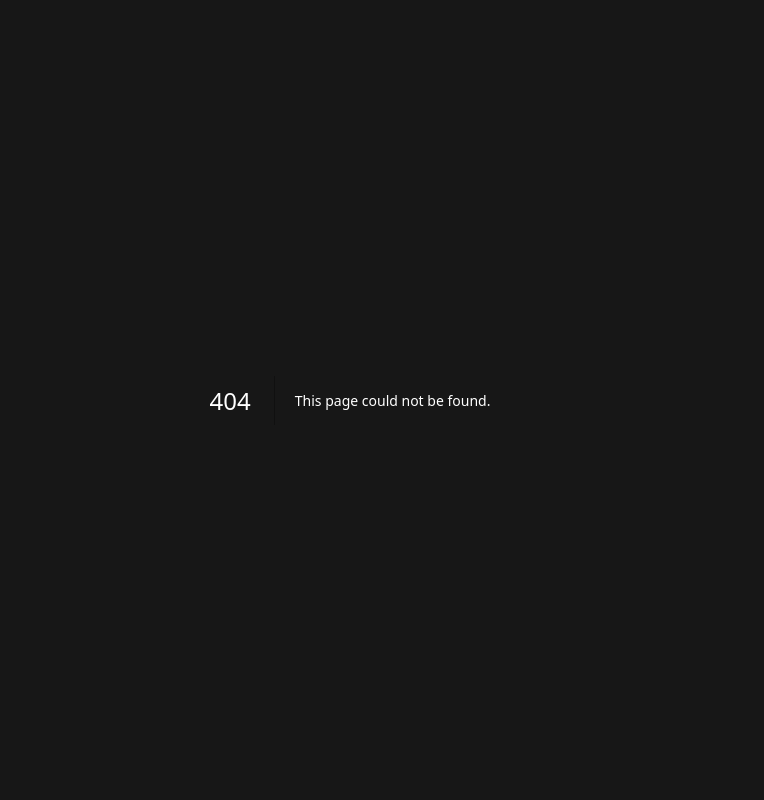
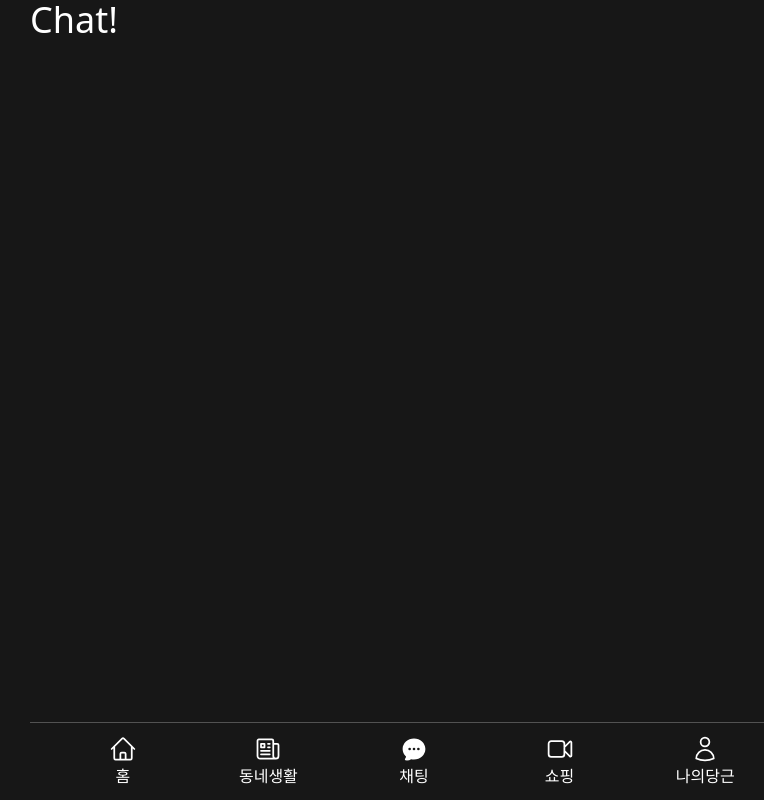
Before and after one commit to tiyang0110/Next.JS-PlayGround, a Next.js app: page /chat in a window 1280 px wide. Before the commit this address had no page. Shown: the whole page, without its empty margins (290-1054 px from the left). Built offline with nearby package versions, Linux system fonts and the light colour scheme.

Commit message:
10.2 할차례

```diff
--- a/app/(auth)/products/page.tsx
+++ /dev/null
@@ -1,5 +0,0 @@
-export default function Products(){
-  return (
-    <h1>hi products</h1>
-  )
-}
--- /dev/null
+++ b/app/(tabs)/chat/page.tsx
@@ -0,0 +1,7 @@
+export default function Chat(){
+  return (
+    <div>
+      <h1 className="text-white text-4xl">Chat!</h1>
+    </div>
+  )
+}
--- /dev/null
+++ b/app/(tabs)/layout.tsx
@@ -0,0 +1,10 @@
+import TabBar from "@/components/tabbar";
+
+export default function TabLayout({ children }): { children: React.ReactNode }{
+  return (
+    <>
+      {children}
+      <TabBar />
+    </>
+  )
+}
--- /dev/null
+++ b/app/(tabs)/life/page.tsx
@@ -0,0 +1,7 @@
+export default function Life(){
+  return (
+    <div>
+      <h1 className="text-white text-4xl">Life!</h1>
+    </div>
+  )
+}
--- /dev/null
+++ b/app/(tabs)/live/page.tsx
@@ -0,0 +1,7 @@
+export default function Live(){
+  return (
+    <div>
+      <h1 className="text-white text-4xl">Live!</h1>
+    </div>
+  )
+}
--- /dev/null
+++ b/app/(tabs)/products/page.tsx
@@ -0,0 +1,7 @@
+export default function Products(){
+  return (
+    <div>
+      <h1 className="text-white text-4xl">Products!</h1>
+    </div>
+  )
+}
--- /dev/null
+++ b/components/tabbar.tsx
@@ -0,0 +1,47 @@
+"use client";
+
+import Link from "next/link";
+import {
+  NewspaperIcon as SolidNewspaperIcon,
+  HomeIcon as SolidHomeIcon,
+  ChatBubbleOvalLeftEllipsisIcon as SolidChatIcon,
+  VideoCameraIcon as SolidLiveIcon,
+  UserIcon as SolidUserIcon,
+} from '@heroicons/react/24/solid';
+import {
+  NewspaperIcon as OutlineNewspaperIcon,
+  HomeIcon as OutlineHomeIcon,
+  ChatBubbleOvalLeftEllipsisIcon as OutlineChatIcon,
+  VideoCameraIcon as OutlineLiveIcon,
+  UserIcon as OutlineUserIcon,
+} from '@heroicons/react/24/outline';
+import { usePathname } from "next/navigation";
+
+export default function TabBar(){
+  const pathname = usePathname();
+
+  return (
+    <div className="fixed bottom-0 w-full mx-auto max-w-screen-md grid grid-cols-5 border-neutral-600 border-t px-5 py-3 *:flex *:flex-col *:items-center *:gap-px *:text-white">
+      <Link href="/products">
+        {pathname === '/products' ? <SolidHomeIcon className="w-7 h-7" /> : <OutlineHomeIcon className="w-7 h-7" />}
+        <span>홈</span>
+      </Link>
+      <Link href="/life">
+        {pathname === '/life' ? <SolidNewspaperIcon className="w-7 h-7" /> : <OutlineNewspaperIcon className="w-7 h-7" />}
+        <span>동네생활</span>
+      </Link>
+      <Link href="/chat">
+        {pathname === '/chat' ? <SolidChatIcon className="w-7 h-7" /> : <OutlineChatIcon className="w-7 h-7" />}
+        <span>채팅</span>
+      </Link>
+      <Link href="/live">
+        {pathname === '/live' ? <SolidLiveIcon className="w-7 h-7" /> : <OutlineLiveIcon className="w-7 h-7" />}
+        <span>쇼핑</span>
+      </Link>
+      <Link href="/profile">
+        {pathname === '/profile' ? <SolidUserIcon className="w-7 h-7" /> : <OutlineUserIcon className="w-7 h-7" />}
+        <span>나의당근</span>
+      </Link>
+    </div>
+  );
+}
```
Also changed, not shown: app/(tabs)/profile/page.tsx (renamed from app/(auth)/profile/page.tsx).
